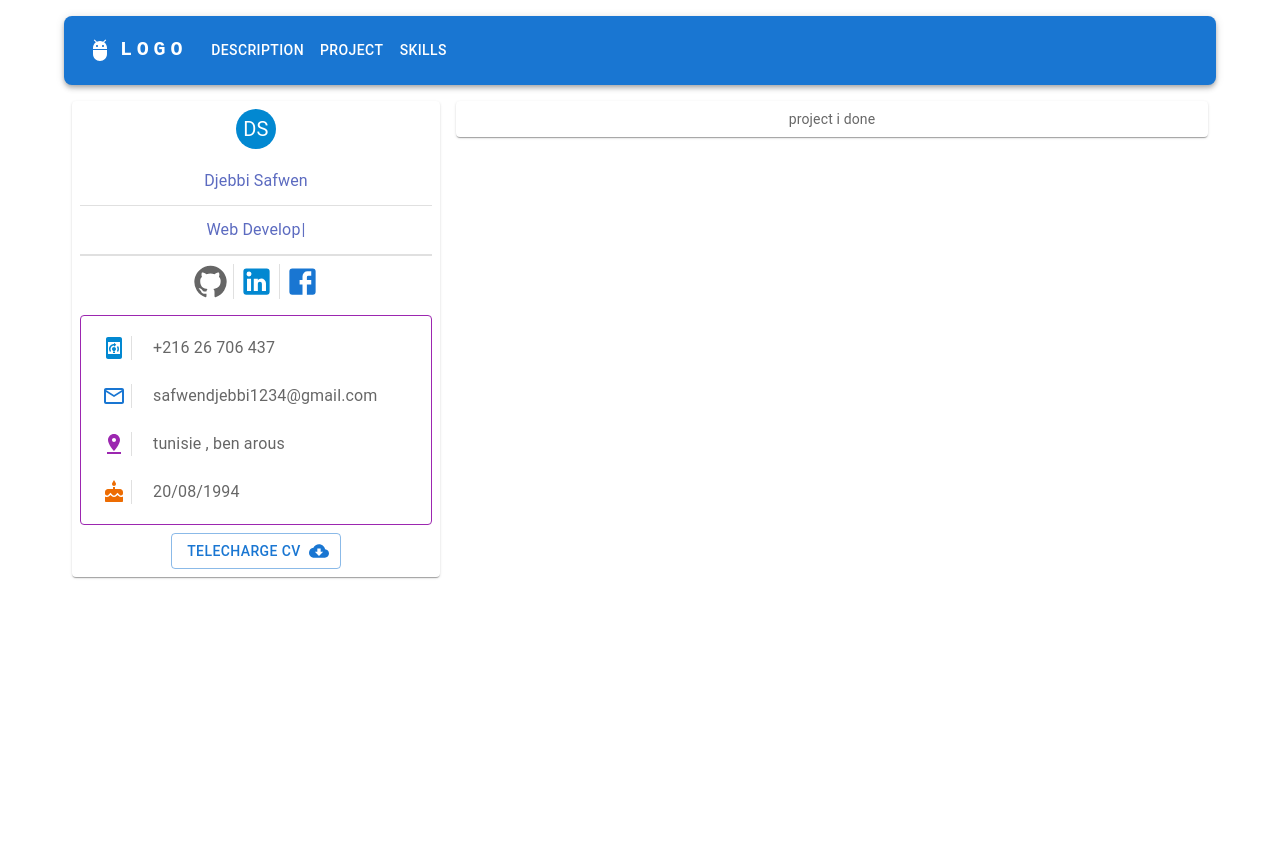
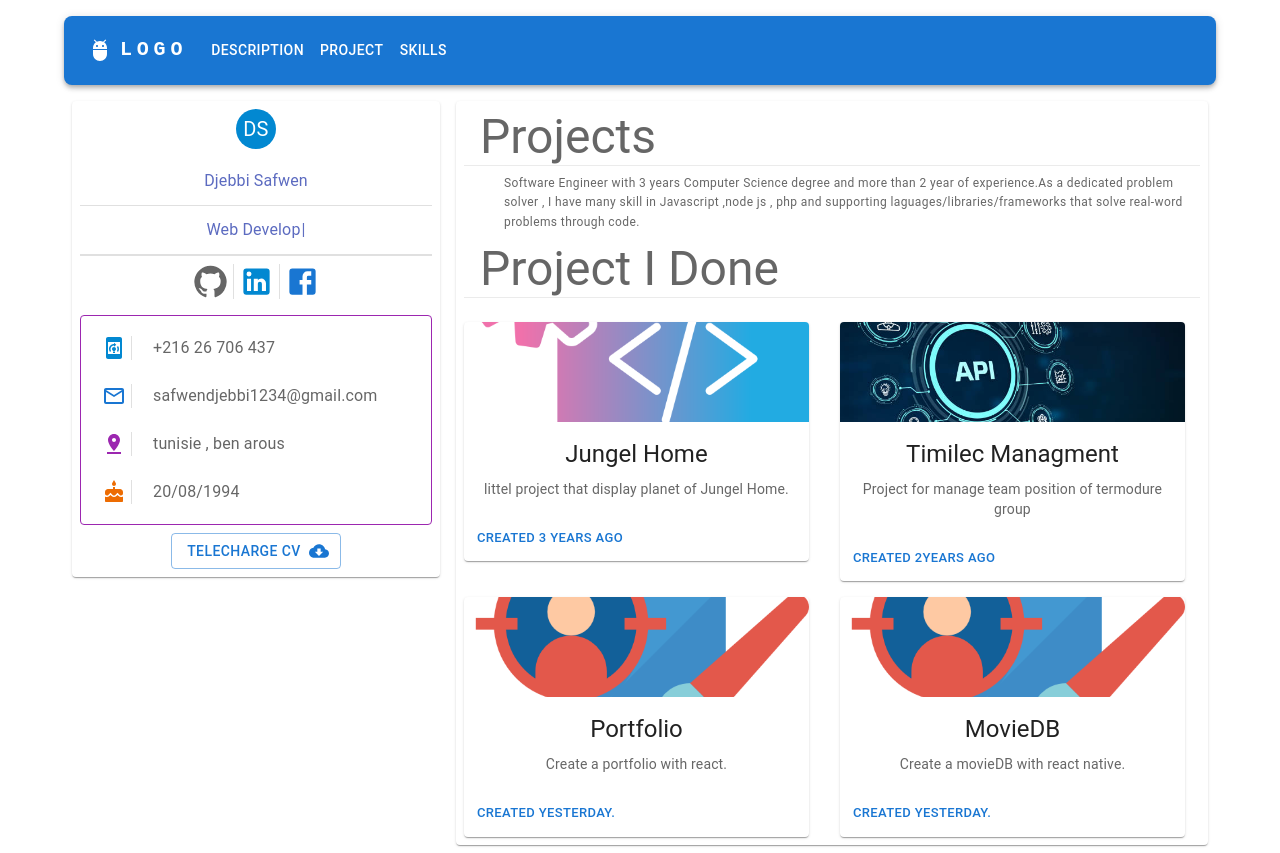
Before and after one commit to safwen-code/profile, a React (Create React App) app: page / in a window 1280 px wide. Both pictures are taken after a click on the button "PROJECT". Before the commit the page ends 800 px from the top, so only its background shows below. Built offline with nearby package versions, Linux system fonts and the light colour scheme.

Commit message:
fixe project ui

```diff
--- a/src/components/content/Project.jsx
+++ b/src/components/content/Project.jsx
@@ -1,5 +1,131 @@
 import React from 'react'
+import {
+  Typography,
+  Divider,
+  Grid,
+  Card,
+  CardActions,
+  CardContent,
+  CardMedia,
+  Button,
+} from '@mui/material'
+
+import developpement from '../../images/development.png'
+import api from '../../images/api.jpg'
+import uimang from '../../images/uimang.png'
+
 const Project = () => {
-  return <div>project i done</div>
+  return (
+    <>
+      <Typography variant="h3" component="h3" align="left" ml={2}>
+        Projects
+      </Typography>
+      <Divider light />
+      <Typography variant="caption" component="h5" align="left" ml={5} mt={1}>
+        Software Engineer with 3 years Computer Science degree and more than 2
+        year of experience.As a dedicated problem solver , I have many skill in
+        Javascript ,node js , php and supporting laguages/libraries/frameworks
+        that solve real-word problems through code.
+      </Typography>
+
+      <Typography variant="h3" component="h3" align="left" ml={2} mt={1}>
+        Project I Done
+      </Typography>
+      <Divider light />
+
+      <Grid
+        container
+        // rowSpacing={1}
+        // columnSpacing={{ xs: 1, sm: 2, md: 3 }}
+        spacing={2}
+        mt={1}
+      >
+        <Grid item xs={12} sm={6}>
+          <Card sx={{ maxWidth: 345 }}>
+            <CardMedia
+              component="img"
+              alt="web dev"
+              height="100"
+              image={developpement}
+            />
+            <CardContent>
+              <Typography gutterBottom variant="h5" component="div">
+                Jungel Home
+              </Typography>
+              <Typography variant="body2" color="text.secondary">
+                littel project that display planet of Jungel Home.
+              </Typography>
+            </CardContent>
+            <CardActions>
+              <Button size="small">Created 3 years ago</Button>
+            </CardActions>
+          </Card>
+        </Grid>
+        <Grid item xs={12} sm={6}>
+          <Card sx={{ maxWidth: 345 }}>
+            <CardMedia
+              component="img"
+              alt="backend dev"
+              height="100"
+              image={api}
+            />
+            <CardContent>
+              <Typography gutterBottom variant="h5" component="div">
+                Timilec Managment
+              </Typography>
+              <Typography variant="body2" color="text.secondary">
+                Project for manage team position of termodure group
+              </Typography>
+            </CardContent>
+            <CardActions>
+              <Button size="small">Created 2years ago</Button>
+            </CardActions>
+          </Card>
+        </Grid>
+        <Grid item xs={12} sm={6}>
+          <Card sx={{ maxWidth: 345 }}>
+            <CardMedia
+              component="img"
+              alt="Ui & Managment"
+              height="100"
+              image={uimang}
+            />
+            <CardContent>
+              <Typography gutterBottom variant="h5" component="div">
+                Portfolio
+              </Typography>
+              <Typography variant="body2" color="text.secondary">
+                Create a portfolio with react.
+              </Typography>
+            </CardContent>
+            <CardActions>
+              <Button size="small">Created yesterday.</Button>
+            </CardActions>
+          </Card>
+        </Grid>
+        <Grid item xs={12} sm={6}>
+          <Card sx={{ maxWidth: 345 }}>
+            <CardMedia
+              component="img"
+              alt="Ui & Managment"
+              height="100"
+              image={uimang}
+            />
+            <CardContent>
+              <Typography gutterBottom variant="h5" component="div">
+                MovieDB
+              </Typography>
+              <Typography variant="body2" color="text.secondary">
+                Create a movieDB with react native.
+              </Typography>
+            </CardContent>
+            <CardActions>
+              <Button size="small">Created yesterday.</Button>
+            </CardActions>
+          </Card>
+        </Grid>
+      </Grid>
+    </>
+  )
 }
 export default Project
```
